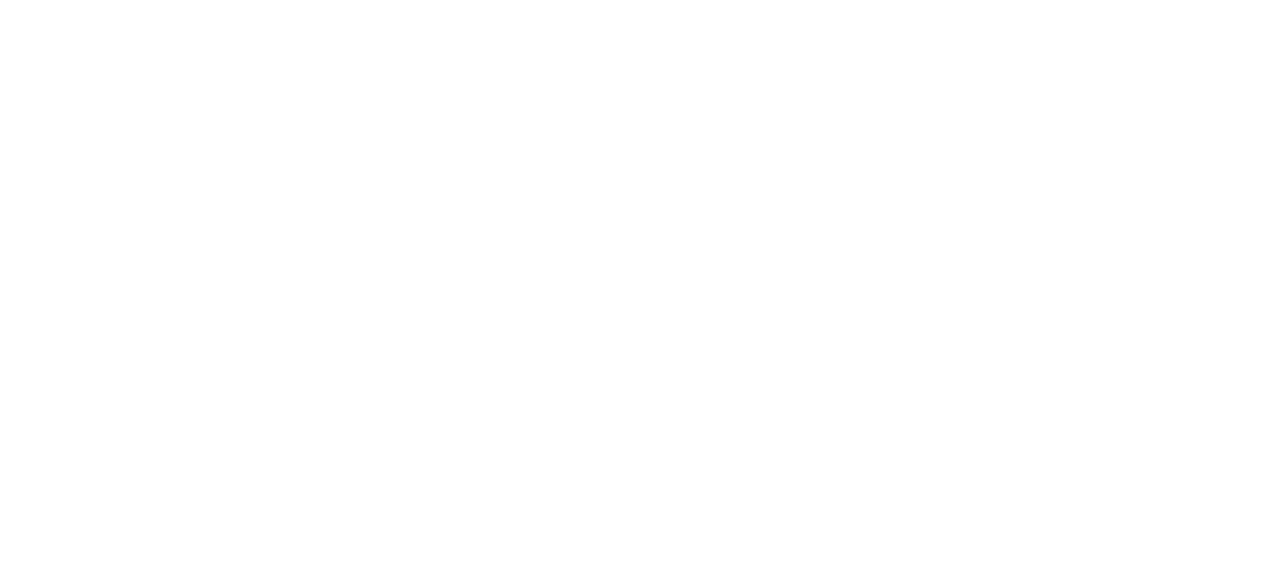
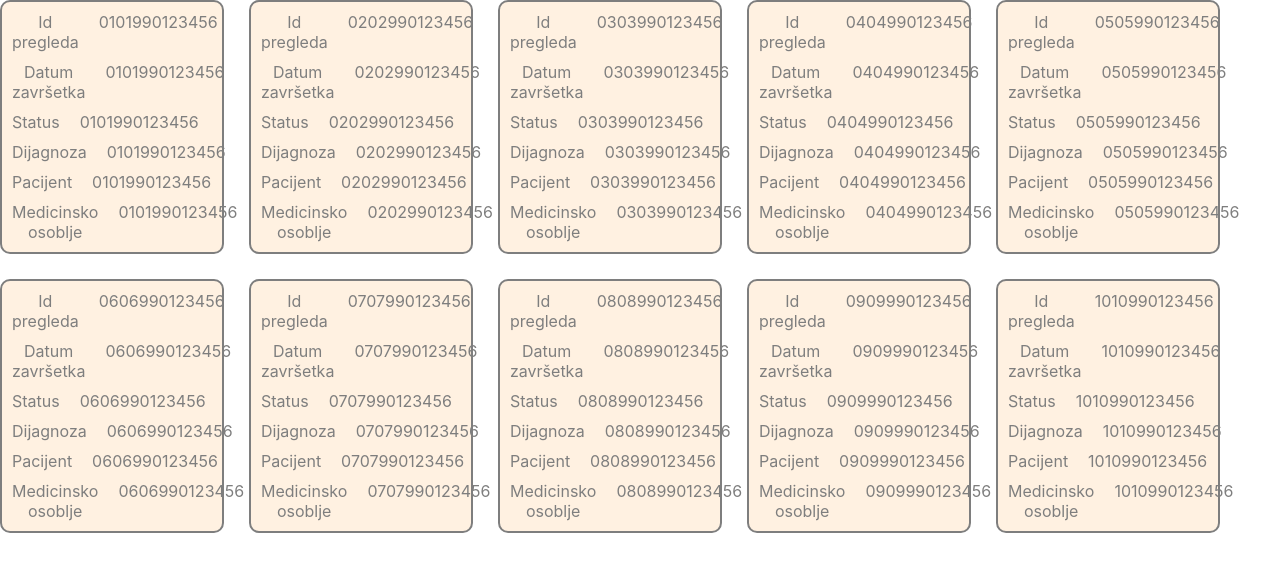
Before and after one commit to elab-development/internet-tehnologije-2024-projekat-zdravstvenikarton_2020_0384_2022_1088, a React (Create React App) app in the folder zdravstveni_karton/frontend/aplikacija/: page /pregledi in a window 1280 px wide. Before the commit this address had no page. Shown: the top 572 px of the page. Built offline with nearby package versions, Linux system fonts and the light colour scheme.

Commit message:
Uradjen prikaz Pregleda

```diff
--- a/zdravstveni_karton/frontend/aplikacija/src/App.css
+++ b/zdravstveni_karton/frontend/aplikacija/src/App.css
@@ -59,3 +59,38 @@
   display: flex;
   gap: 20px;
 }
+
+.karticaKarton {
+  display: flex;
+  flex-direction: column;
+  width: 200px;
+  padding: 10px;
+  background-color: bisque;
+  gap: 10px;
+  border: 2px solid black;
+  border-radius: 10px;
+  opacity: 50%;
+}
+
+.kontejnerPregledi {
+  display: flex;
+  gap: 25px;
+  flex-wrap: wrap;
+}
+
+.karticaPregled {
+  display: flex;
+  flex-direction: column;
+  width: 200px;
+  padding: 10px;
+  background-color: bisque;
+  gap: 10px;
+  border: 2px solid black;
+  border-radius: 10px;
+  opacity: 50%;
+}
+
+.karticaPregled>div {
+  display: flex;
+  gap: 20px;
+}
--- a/zdravstveni_karton/frontend/aplikacija/src/App.js
+++ b/zdravstveni_karton/frontend/aplikacija/src/App.js
@@ -5,6 +5,7 @@
 import Korisnici from './komponente/Korisnici';
 import Pocetna from './komponente/Pocetna';
 import { BrowserRouter, Routes, Route,NavLink } from "react-router-dom";
+import Pregledi from './komponente/Pregledi';
 
 
 const nizKorisnik = [
@@ -80,6 +81,99 @@
   }
 ];
 
+const pregledi = [
+  {
+    id: 1,
+    datumZavrsetka: "2025-09-01",
+    status: "Završen",
+    dijagnoza: "Grip",
+    pacijent: "Marko Marković",
+    medicinskoOsoblje: "Dr. Jovan Jovanović",
+    jmbg: "0101990123456"
+  },
+  {
+    id: 2,
+    datumZavrsetka: "2025-09-02",
+    status: "U toku",
+    dijagnoza: "Povišena temperatura",
+    pacijent: "Ana Petrović",
+    medicinskoOsoblje: "Dr. Marija Marić",
+    jmbg: "0202990123456"
+  },
+  {
+    id: 3,
+    datumZavrsetka: "2025-09-03",
+    status: "Zakazan",
+    dijagnoza: "Bol u leđima",
+    pacijent: "Nikola Nikolić",
+    medicinskoOsoblje: "Dr. Stevan Stević",
+    jmbg: "0303990123456"
+  },
+  {
+    id: 4,
+    datumZavrsetka: "2025-09-04",
+    status: "Završen",
+    dijagnoza: "Alergija",
+    pacijent: "Milica Milić",
+    medicinskoOsoblje: "Dr. Tamara Tanasić",
+    jmbg: "0404990123456"
+  },
+  {
+    id: 5,
+    datumZavrsetka: "2025-09-05",
+    status: "U toku",
+    dijagnoza: "Prehlada",
+    pacijent: "Stefan Stefanović",
+    medicinskoOsoblje: "Dr. Ivana Ivanović",
+    jmbg: "0505990123456"
+  },
+  {
+    id: 6,
+    datumZavrsetka: "2025-09-06",
+    status: "Zakazan",
+    dijagnoza: "Migrena",
+    pacijent: "Jelena Jelić",
+    medicinskoOsoblje: "Dr. Aleksandar Aleksić",
+    jmbg: "0606990123456"
+  },
+  {
+    id: 7,
+    datumZavrsetka: "2025-09-07",
+    status: "Završen",
+    dijagnoza: "Upala grla",
+    pacijent: "Luka Lukić",
+    medicinskoOsoblje: "Dr. Maja Majić",
+    jmbg: "0707990123456"
+  },
+  {
+    id: 8,
+    datumZavrsetka: "2025-09-08",
+    status: "U toku",
+    dijagnoza: "Stomačne tegobe",
+    pacijent: "Teodora Todorović",
+    medicinskoOsoblje: "Dr. Milan Milićević",
+    jmbg: "0808990123456"
+  },
+  {
+    id: 9,
+    datumZavrsetka: "2025-09-09",
+    status: "Zakazan",
+    dijagnoza: "Povišen pritisak",
+    pacijent: "Nemanja Nedić",
+    medicinskoOsoblje: "Dr. Katarina Katić",
+    jmbg: "0909990123456"
+  },
+  {
+    id: 10,
+    datumZavrsetka: "2025-09-10",
+    status: "Završen",
+    dijagnoza: "Dijabetes",
+    pacijent: "Sara Sarić",
+    medicinskoOsoblje: "Dr. Vuk Vukić",
+    jmbg: "1010990123456"
+  }
+];
+
 
 function App() {
   return (
@@ -88,6 +182,7 @@
 
         <Routes>
           <Route path="/" element={<Pocetna />} />
+          <Route path="/pregledi" element={<Pregledi pregledi = {pregledi} />} />
         </Routes>
 
       </BrowserRouter>
--- a/zdravstveni_karton/frontend/aplikacija/src/komponente/ZdravstveniKarton.jsx
+++ b/zdravstveni_karton/frontend/aplikacija/src/komponente/Kartoni.jsx
@@ -1,6 +1,6 @@
 import React from 'react'
 
-const ZdravstveniKarton = () => {
+const Kartoni = () => {
   return (
     <div>
 
@@ -8,4 +8,4 @@
   )
 }
 
-export default ZdravstveniKarton
+export default Kartoni
--- a/zdravstveni_karton/frontend/aplikacija/src/komponente/Pregled.jsx
+++ b/zdravstveni_karton/frontend/aplikacija/src/komponente/Pregled.jsx
@@ -1,14 +1,14 @@
 import React from "react";
 
-export default function Pregled({korisnik}) {
+export default function Pregled({pregled}) {
   return (
-    <div>
-     <> <label> Id pregleda </label>  <label>{korisnik.jmbg} </label> </>
-     <> <label> Datum završetka </label>  <label>{korisnik.jmbg} </label> </>
-     <> <label>  Status </label>  <label>{korisnik.jmbg} </label> </>
-     <> <label> Dijagnoza </label>  <label>{korisnik.jmbg} </label> </>
-     <> <label> Pacijent  </label>  <label>{korisnik.jmbg} </label> </>
-     <> <label> Medicinsko osoblje </label>  <label>{korisnik.jmbg} </label> </>
+    <div className="karticaPregled">
+      <div> <label> Id pregleda </label>  <label>{pregled.jmbg} </label> </div>
+      <div> <label> Datum završetka </label>  <label>{pregled.jmbg} </label> </div>
+      <div> <label> Status </label>  <label>{pregled.jmbg} </label> </div>
+      <div> <label> Dijagnoza </label>  <label>{pregled.jmbg} </label> </div>
+      <div> <label> Pacijent  </label>  <label>{pregled.jmbg} </label> </div>
+      <div> <label> Medicinsko osoblje </label>  <label>{pregled.jmbg} </label> </div>
     </div>
   );
 }
--- a/zdravstveni_karton/frontend/aplikacija/src/komponente/Pregledi.jsx
+++ b/zdravstveni_karton/frontend/aplikacija/src/komponente/Pregledi.jsx
@@ -1,12 +1,12 @@
 import React from 'react'
-import Korisnik from './Korisnik'
+import Pregled from './Pregled';
 
-function Pregledi({k}) {
+function Pregledi({pregledi}) {
   return (
-    <div>
+    <div className='kontejnerPregledi'>
       {
-        k.map((korisnik) => {
-          return <Korisnik korisnik={korisnik[k.jmbg]}/>;
+        pregledi.map((p) => {
+          return <Pregled pregled={p}/>;
         })
       }
     </div>
```
Also changed, not shown: zdravstveni_karton/frontend/aplikacija/src/komponente/Karton.jsx (added, +14 -0 lines).
